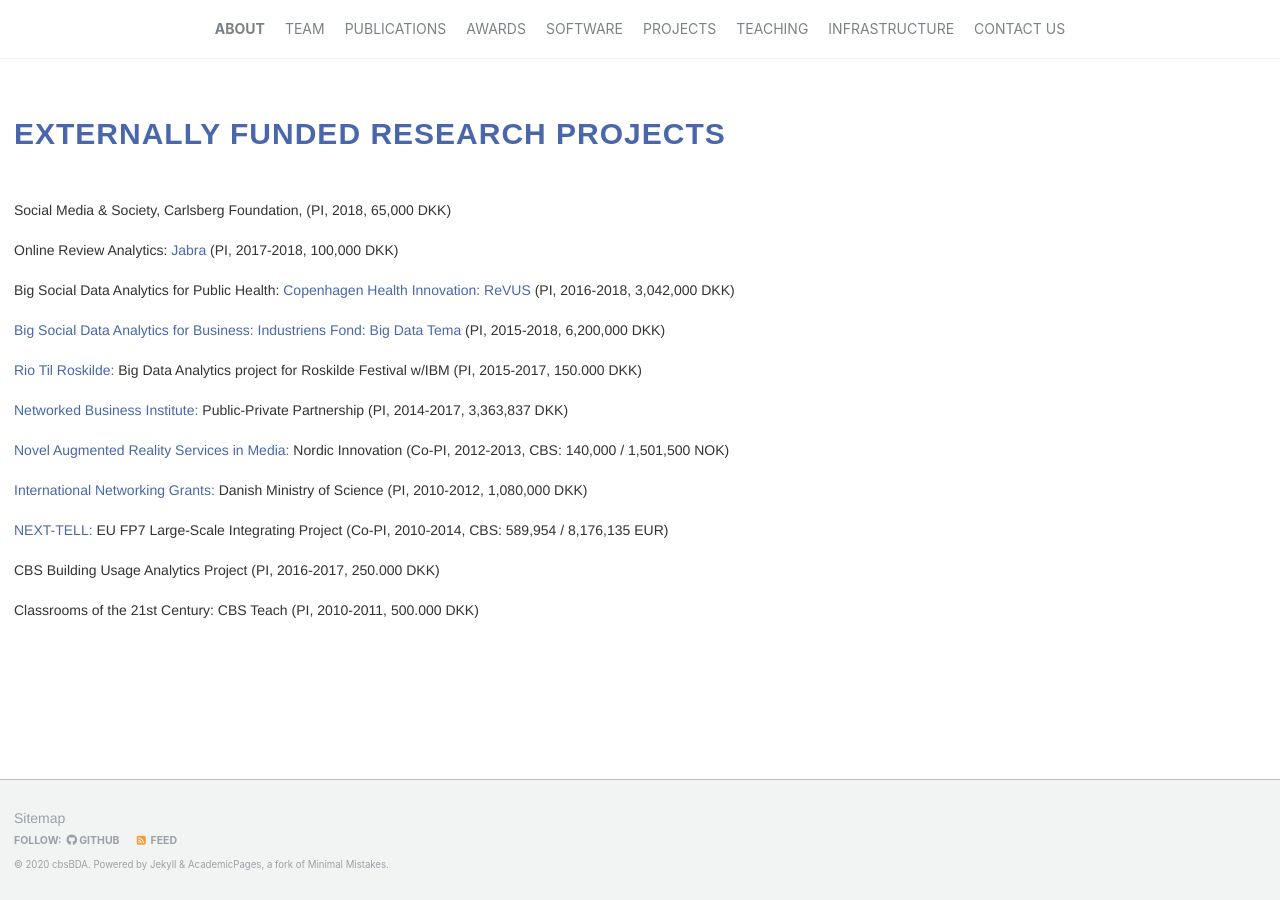
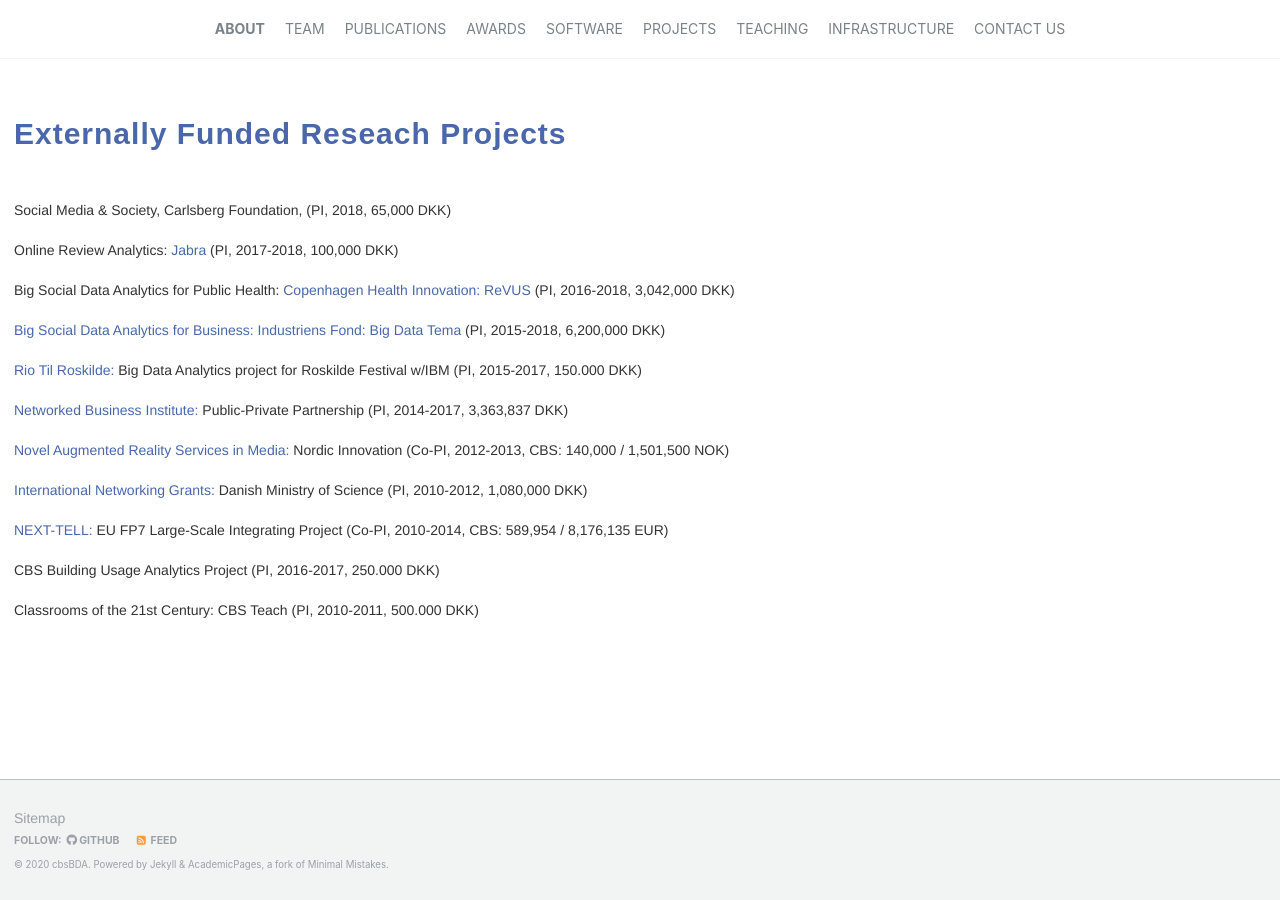
Before and after one commit to cbsBDA/cbsBDA-homepage, a Jekyll site: the page built from _pages/projects.md, in a window 1280 px wide. Built offline with Jekyll 4.4.1, drawn with Linux system fonts in a browser that asks for light colours; nearby versions of some CDN libraries.

Commit message:
Update projects.md

```diff
--- a/_pages/projects.md
+++ b/_pages/projects.md
@@ -15,7 +15,7 @@ author_profile: true
         <div class="col-lg-8 col-lg-offset-2 m-0">
           <div class="wow bounceInDown" data-wow-delay="0.4s">
             <div class="section-heading">
-              <h2 class="text-left">EXTERNALLY FUNDED RESEARCH PROJECTS</h2>
+              <h2 class="text-left">Externally Funded Reseach Projects</h2>
             </div>
           </div>
         </div>
```
